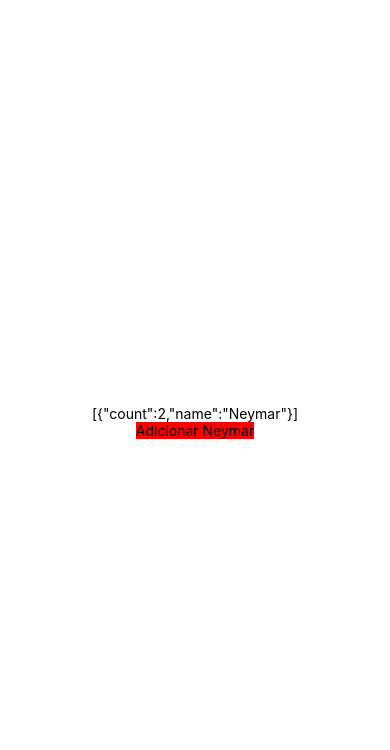
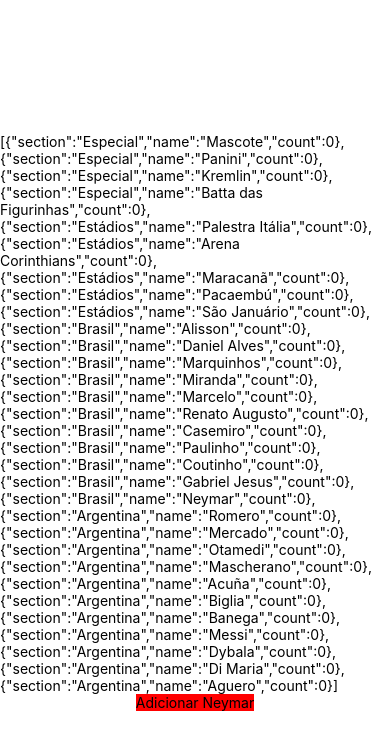
Before and after one commit to leonardocarvalho/AllTheStickers, a React Native app: screen / in a window 390 px wide. Shown: the top 750 px of the page. Built offline with nearby package versions, Linux system fonts and the light colour scheme.

Commit message:
Adding basic fixture and a way to purge local state

```diff
--- a/js/App.js
+++ b/js/App.js
@@ -16,8 +16,8 @@
     };
   }
 
-  componentDidMount() {
-    const { store, persistor } = configureStore();
+  async componentDidMount() {
+    const { store, persistor } = await configureStore();
     this.setState({ store, persistor });
   }
 
--- /dev/null
+++ b/js/reducers/cardsFixture.js
@@ -0,0 +1,33 @@
+export default [
+  { section: 'Especial', name: 'Mascote' },
+  { section: 'Especial', name: 'Panini' },
+  { section: 'Especial', name: 'Kremlin' },
+  { section: 'Especial', name: 'Batta das Figurinhas' },
+  { section: 'Estádios', name: 'Palestra Itália' },
+  { section: 'Estádios', name: 'Arena Corinthians' },
+  { section: 'Estádios', name: 'Maracanã' },
+  { section: 'Estádios', name: 'Pacaembú' },
+  { section: 'Estádios', name: 'São Januário' },
+  { section: 'Brasil', name: 'Alisson' },
+  { section: 'Brasil', name: 'Daniel Alves' },
+  { section: 'Brasil', name: 'Marquinhos' },
+  { section: 'Brasil', name: 'Miranda' },
+  { section: 'Brasil', name: 'Marcelo' },
+  { section: 'Brasil', name: 'Renato Augusto' },
+  { section: 'Brasil', name: 'Casemiro' },
+  { section: 'Brasil', name: 'Paulinho' },
+  { section: 'Brasil', name: 'Coutinho' },
+  { section: 'Brasil', name: 'Gabriel Jesus' },
+  { section: 'Brasil', name: 'Neymar' },
+  { section: 'Argentina', name: 'Romero' },
+  { section: 'Argentina', name: 'Mercado' },
+  { section: 'Argentina', name: 'Otamedi' },
+  { section: 'Argentina', name: 'Mascherano' },
+  { section: 'Argentina', name: 'Acuña' },
+  { section: 'Argentina', name: 'Biglia' },
+  { section: 'Argentina', name: 'Banega' },
+  { section: 'Argentina', name: 'Messi' },
+  { section: 'Argentina', name: 'Dybala' },
+  { section: 'Argentina', name: 'Di Maria' },
+  { section: 'Argentina', name: 'Aguero' },
+].map(card => ({ ...card, count: 0 }));
--- a/js/reducers/index.js
+++ b/js/reducers/index.js
@@ -1,6 +1,7 @@
 import { combineReducers } from 'redux';
+import cardsFixture from './cardsFixture';
 
-const cards = (state = [{count: 2, name: 'Neymar'}], action) => {
+const cards = (state = cardsFixture, action) => {
   switch (action.type) {
     case 'NEW_CARD':
       const newState = [...state];
--- a/js/store.js
+++ b/js/store.js
@@ -9,9 +9,10 @@
 const persistedReducer = persistReducer({ key: 'root', storage }, reducer);
 const middlewares = [thunk];
 
-const configureStore = () => {
+const configureStore = async () => {
   const store = createStore(persistedReducer, {}, applyMiddleware(...middlewares));
   const persistor = persistStore(store);
+  // await persistor.purge();
   return { store, persistor }
 };
 
```
